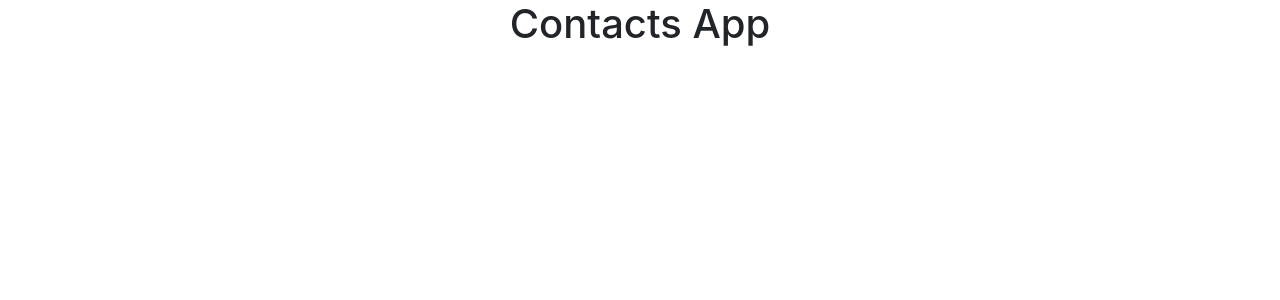
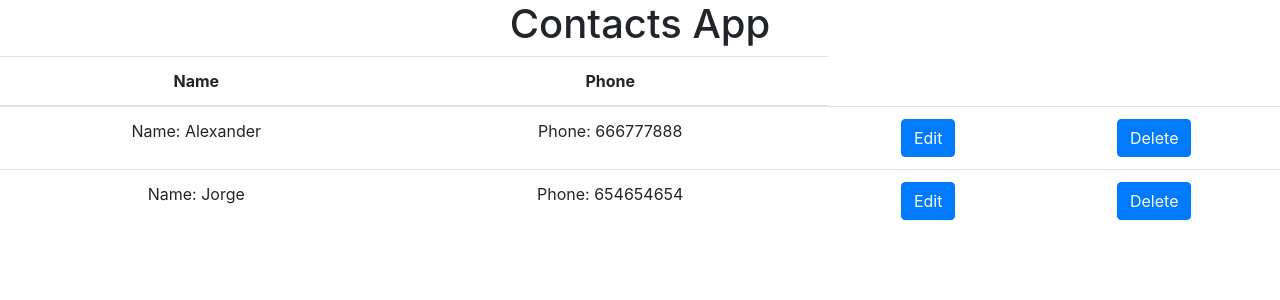
Before and after one commit to jorgeus16/contacts-frontend, a React (Create React App) app: page / in a window 1280 px wide. Shown: the top 300 px of the page. Built offline with nearby package versions, Linux system fonts and the light colour scheme.

Commit message:
static list of contacts

```diff
--- a/src/App.js
+++ b/src/App.js
@@ -1,9 +1,23 @@
 import './App.css';
+import Contacts from './Contacts.js';
 
 function App() {
+
+const c = [
+  {
+  name: "Alexander",
+  phone: "666777888"
+  },
+  {
+    name: "Jorge",
+    phone: "654654654"
+  }
+]
+
   return (
     <div className="App">
       <h1>Contacts App</h1>
+      <Contacts contacts={c}/>
     </div>
   );
 }
--- /dev/null
+++ b/src/Contact.js
@@ -0,0 +1,13 @@
+
+function Contact(props) {
+    return (
+        <tr>
+            <td>Name: {props.contact.name}</td>
+            <td>Phone: {props.contact.phone}</td>
+            <td><button className="btn btn-primary">Edit</button></td>
+            <td><button className="btn btn-primary">Delete</button></td>
+        </tr>
+    )
+}
+
+export default Contact;
```
Also changed, not shown: 1 other file (tests, documents, lock files or other folders).
